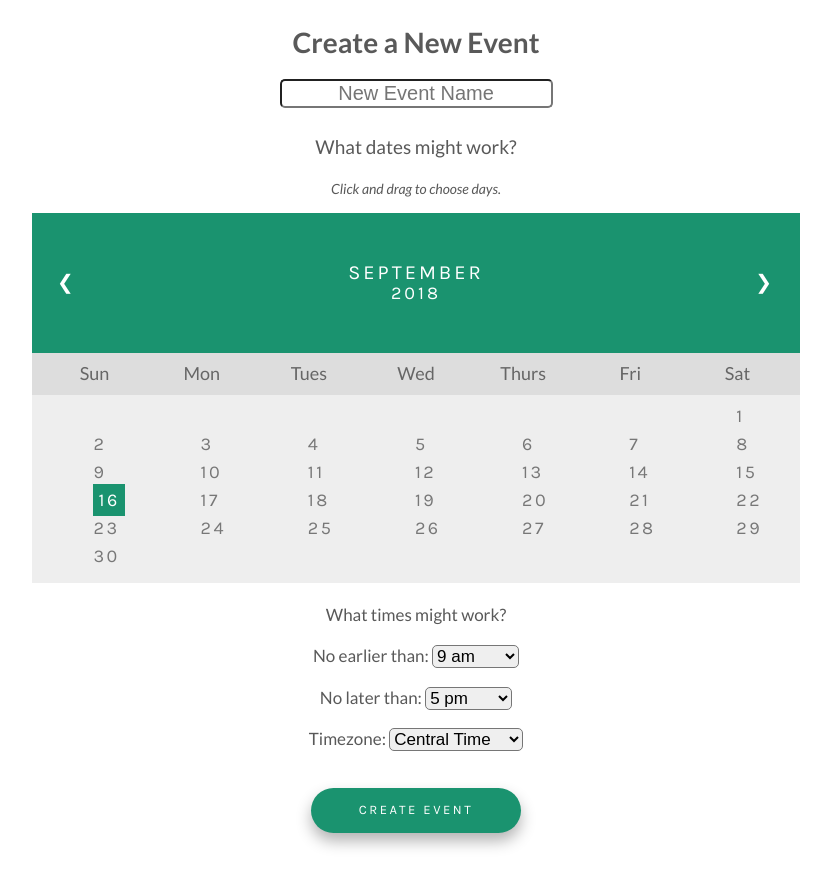
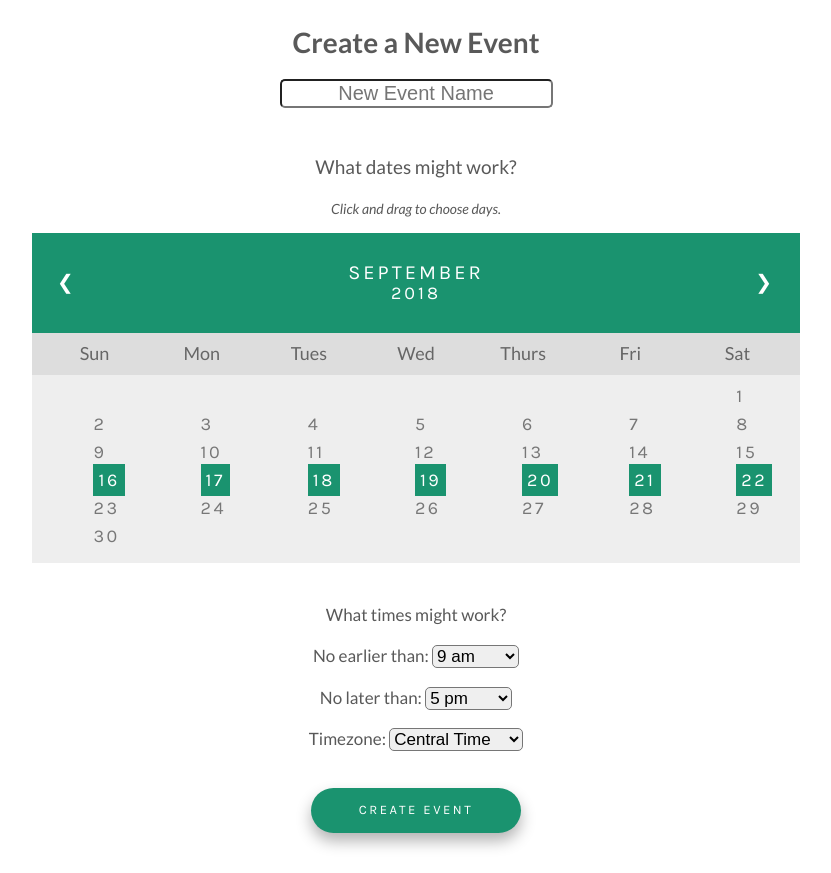
Before and after one commit to yoonaoh/hackrice8, a Python web app: template when2meet/templates/new_event.html in a window 1280 px wide. Shown: the part 60-933 px from the top of the page, without its empty margins (224-1055 px from the left). Run offline with Jinja, Linux system fonts and the light colour scheme; the template is opened without the code that fills it, so the values that code supplies are empty; some libraries are stand-ins or nearby versions.

Commit message:
added some new files, working on availabilities prototype

```diff
--- a/when2meet/css/new_entry.css
+++ b/when2meet/css/new_entry.css
@@ -32,6 +32,7 @@
   background: #1A936F;
   color: white !important
 }
+
 .btn {
   width: 210px;
   height: 45px;
@@ -60,7 +61,7 @@
 body {font-family: 'Karla', sans-serif;}
 
 .month {
-    padding: 50px 25px;
+    padding: 30px 25px;
     width: 60%;
     margin: auto;
     background: #1A936F;
--- a/when2meet/templates/new_event.html
+++ b/when2meet/templates/new_event.html
@@ -16,8 +16,16 @@
 </header>
 <body>
   <h1 style="color: #595959;"> Create a New Event </h1>
-  <form method: "link" action="/personal">
+  <form method: "get" action="/personal">
   <input style='font-size:20px; text-align: center; border-radius: 5px; margin:5px;' type=text name="eventName" placeholder="New Event Name">
+<!-- <script>
+  function testJS() {
+    var x = document.getElementById('name').value,
+        url = 'http://path_to_your_html_files/next.html?name=' + encodeURIComponent(x);
+    document.location.href = url;
+}
+</script> -->
+  </form>
   <br>
   <br>
   <p style="font-size: 19px; color: #595959;"> What dates might work? </p>
@@ -67,12 +75,12 @@
     <li><button class="daybtn">14</button></li>
     <li><button class="daybtn">15</button></li>
     <li><button class="daybtn"><span class="active">16</span></button></li>
-    <li><button class="daybtn">17</button></li>
-    <li><button class="daybtn">18</button></li>
-    <li><button class="daybtn">19</button></li>
-    <li><button class="daybtn">20</button></li>
-    <li><button class="daybtn">21</button></li>
-    <li><button class="daybtn">22</button></li>
+    <li><button class="daybtn"><span class="active">17</span></button></li>
+    <li><button class="daybtn"><span class="active">18</span></button></li>
+    <li><button class="daybtn"><span class="active">19</span></button></li>
+    <li><button class="daybtn"><span class="active">20</span></button></li>
+    <li><button class="daybtn"><span class="active">21</span></button></li>
+    <li><button class="daybtn"><span class="active">22</span></button></li>
     <li><button class="daybtn">23</button></li>
     <li><button class="daybtn">24</button></li>
     <li><button class="daybtn">25</button></li>
@@ -88,7 +96,8 @@
     <li> </li>
     <li> </li>
   </ul>
-  <br>
+</br>
+</br>
   <p style="font-size: 17px; color: #595959;"> What times might work? </p>
   <p style="font-size: 17px; color: #595959;"> No earlier than: <select name="NoEarlierThan" style="border-radius: 5px">
   <option value=0>Midnight</option>
@@ -150,12 +159,13 @@
     <option value=2> Mountain Time </option>
     <option value=3> Pacific Time </option>
   </select></p>
+  <form method: "get" action="/personal">
   <br>
   <input class="btn" type="submit" value="Create Event">
   <br>
   <br>
   <br>
-</form>
+  </form>
 <!-- <button class="btn">Create Event</button>
 <br>
 <br>
```
Also changed, not shown: when2meet/css/personal_availability.css (+0 -13 lines), when2meet/templates/group_availability.html (+9 -2 lines), when2meet/templates/personal_availability.html (+18 -2 lines), when2meet/css/images/when2meet.png (added).
